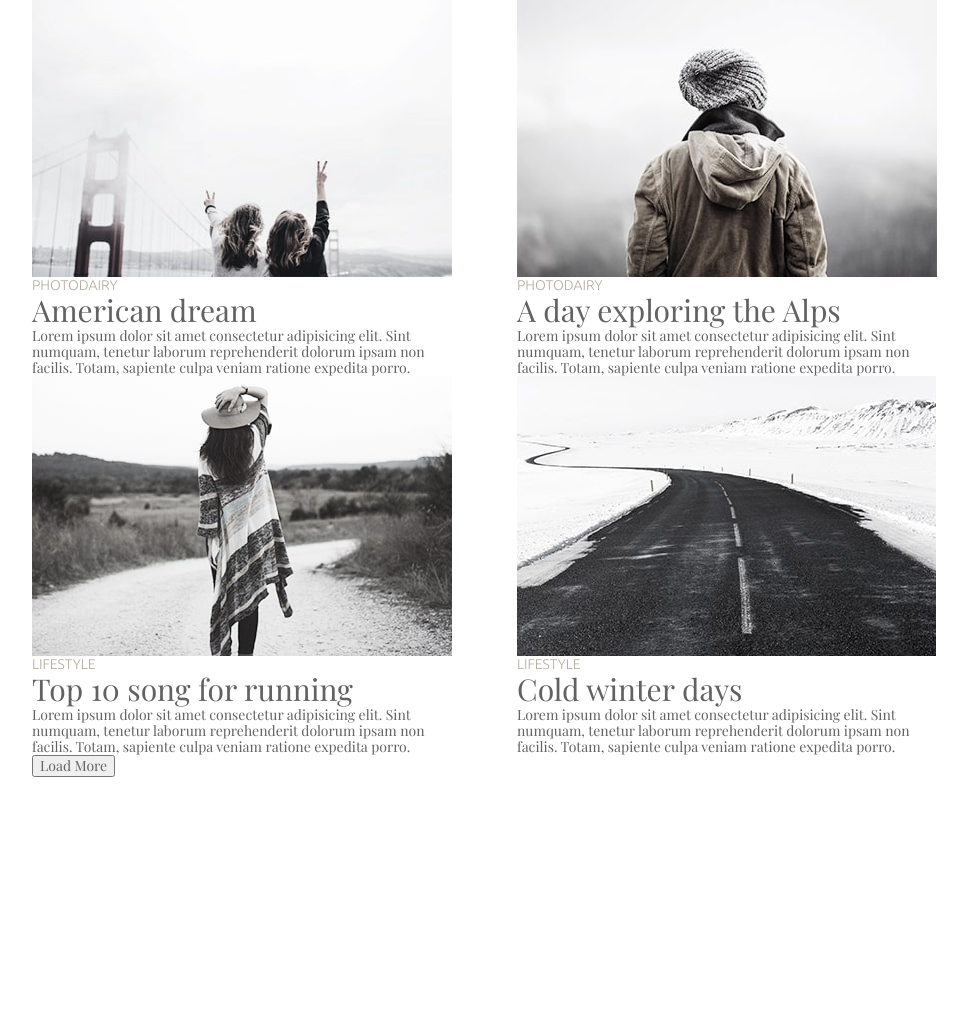
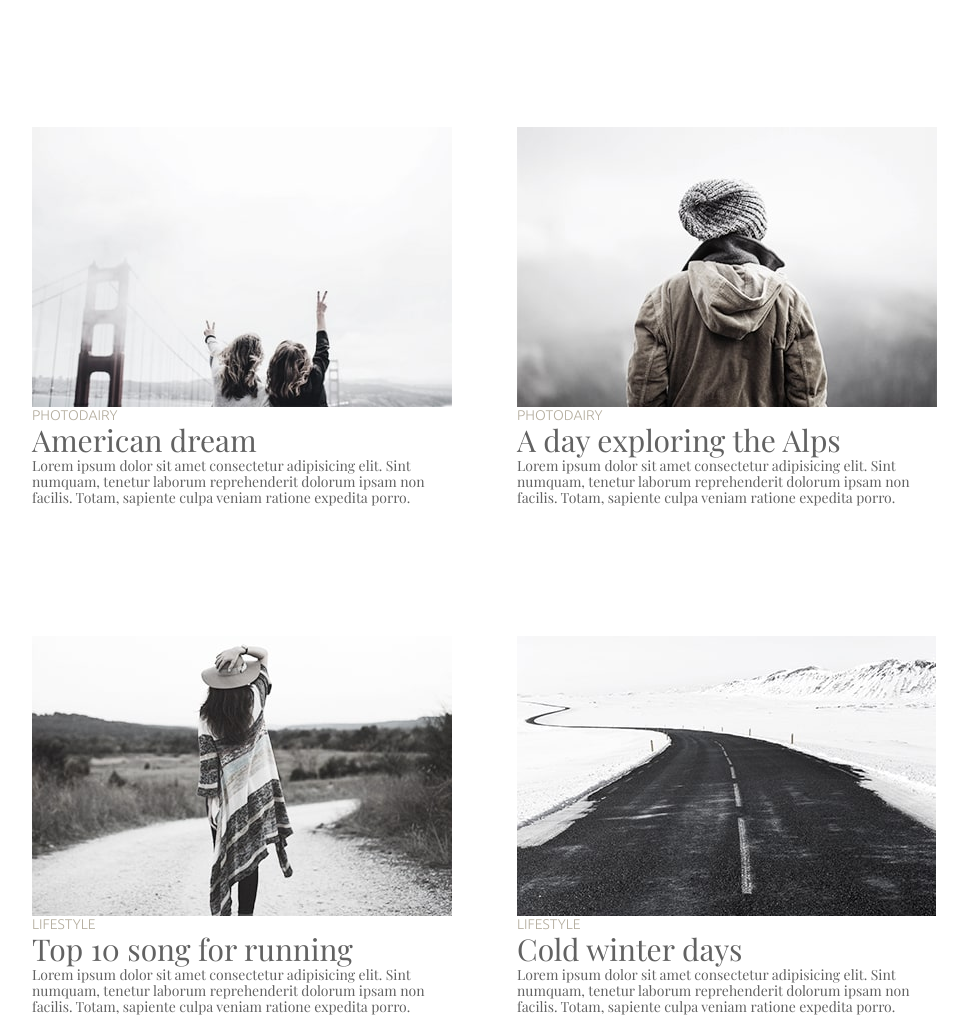
Before and after one commit to Zxcrges/PhotoBlog, a plain HTML site: page index.html in a window 1280 px wide. Shown: the part 563-1581 px from the top of the page, without its empty margins (155-1123 px from the left). Before the commit the page ends 1406 px from the top, so only its background shows below. Drawn offline with nearby package versions, Linux system fonts and the light colour scheme.

Commit message:
ДОДЕЛАЛИИИИИИИ

```diff
--- a/css/styles.css
+++ b/css/styles.css
@@ -73,16 +73,16 @@ img {
 .main-content-list {
     display: flex;
     flex-wrap: wrap;
-
 }
 .main-content-item {
     width: 420px;
+    margin-bottom: 130px;
+}
+.main-content-item:nth-child(n+5) {
+    margin-bottom: 0;
 }
 .main-content-item:nth-child(odd) {
     margin-right: 65px;
-}
-.main-content-item:nth-child(n+5) {
-    margin-bottom: 0px;
 }
 .main-content-subtitle {
     color: var(--add-color, gray);
@@ -103,6 +103,10 @@ img {
     color: var(--main-color);
     font-family: inherit;
     font-size: 14px;
+    margin-top: 90px;
+    display: block;
+    margin-right: auto;
+    margin-left: auto;
 }
 .main-content-btn:hover,
 .main-content-btn:focus {
```
